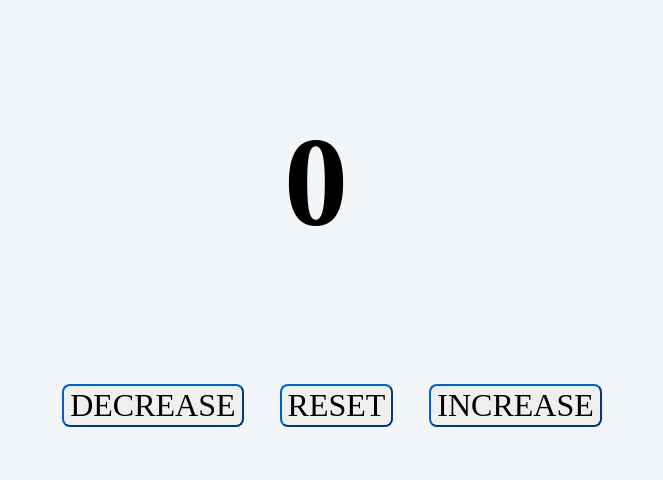
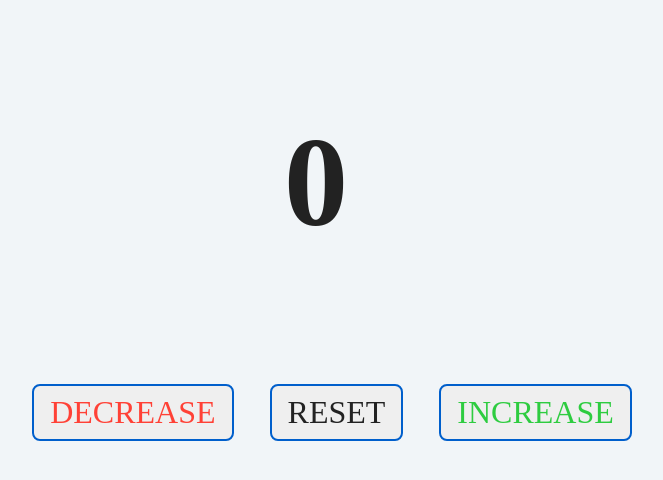
Before and after one commit to JoeTheorium/40-Projects-JS-2-counter, a plain HTML site: page index.html in a window 1280 px wide. Shown: the part 194-674 px from the top of the page, without its empty margins (324-987 px from the left). Drawn offline with Linux system fonts and the light colour scheme.

Commit message:
Update style.css

```diff
--- a/style.css
+++ b/style.css
@@ -4,20 +4,67 @@ body {
 }
 
 h1 {
-    color: #102B42;
+    color: #102b42;
     font-size: 6rem;
-
 }
 
 h3 {
     font-size: 8rem;
     padding: 0px;
+    color: #222;
+    transition: all 0.2s ease-in-out;
 }
 
 button {
     font-size: 2rem;
     margin-left: 2rem;
-    border-color: #005fcc;
-    border-radius:0.5rem;
+    border: 2px solid #005fcc;
+    border-radius: 0.5rem;
+    padding: 0.5rem 1rem;
     cursor: pointer;
+    color: #005fcc;
+    transition: all 0.2s ease-in-out;
 }
+
+button:hover {
+    background-color: #005fcc;
+    color: #fff;
+}
+
+.btn-reset {
+    color: #222;
+}
+
+.btn-reset:hover {
+    background-color: #303131;
+}
+
+.btn-decrease {
+    color: #ff4136;
+}
+
+.btn-decrease:hover {
+    background-color: #ff4136;
+    color: #fff;
+}
+
+.btn-increase {
+    color: #2ecc40;
+}
+
+.btn-increase:hover {
+    background-color: #2ecc40;
+    color: #fff;
+}
+
+#number {
+    color: #222;
+}
+
+#number.positive {
+    color: #2ecc40;
+}
+
+#number.negative {
+    color: #ff4136;
+}
```
